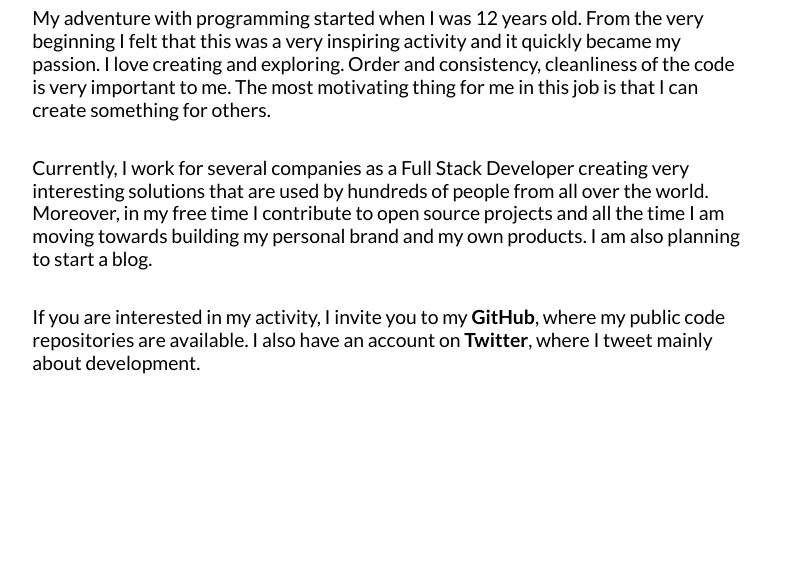
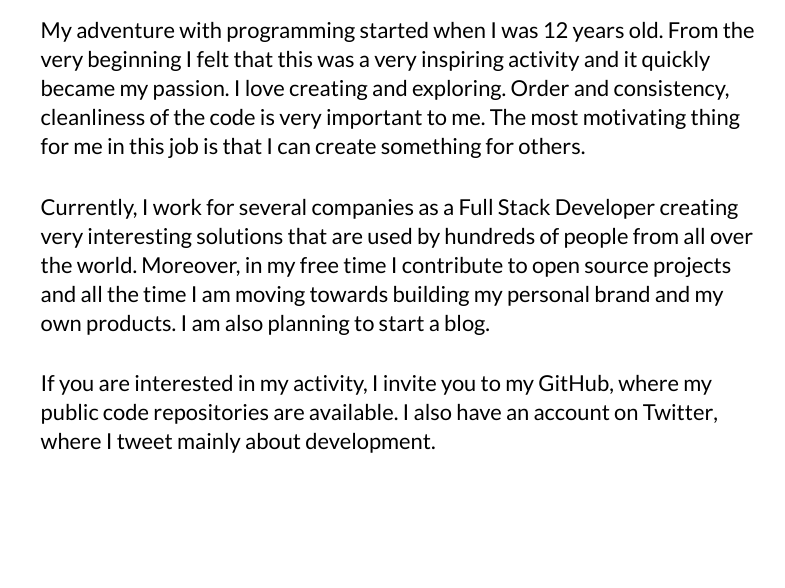
Before and after one commit to cyntler/website-mini, a website built with Parcel: page src/index.html in a window 1280 px wide. Shown: the part 212-800 px from the top of the page, without its empty margins (17-802 px from the left). Built offline with nearby package versions, Linux system fonts and the light colour scheme.

Commit message:
Update styles

```diff
--- a/src/index.scss
+++ b/src/index.scss
@@ -1,9 +1,14 @@
 :root {
   --font-family-lato: 'Lato', sans-serif;
-  --font-size-normal: 1.375rem;
-  --font-size-huge: 2.5rem;
+  --font-size-normal: 1.4rem;
+  --font-size-huge: 2.25rem;
   --color-primary: #ffffff;
   --color-secondary: #000000;
+  --logo-width: 2.25rem;
+  --heading-margin-top: 3.5rem;
+  --paragraph-max-width: 715px;
+  --paragraph-margin-top: 2rem;
+  --paragraph-line-height: 1.85rem;
 }
 
 * {
@@ -17,12 +22,12 @@ body {
 }
 
 html {
-  font-size: calc(60% + 0.35vw);
+  font-size: calc(70% + 0.35vw);
 }
 
 body {
   margin: 0;
-  padding: 3.5rem;
+  padding: 4.5vw;
   font-family: var(--font-family-lato);
   font-size: var(--font-size-normal);
   background-color: var(--color-primary);
@@ -30,28 +35,33 @@ body {
   -webkit-font-smoothing: antialiased;
 }
 
-img {
-  border: 0;
-  width: 2.5rem;
+a {
+  display: inline-block;
+
+  img {
+    display: block;
+    width: var(--logo-width);
+    border: 0;
+  }
 }
 
 h1 {
   font-size: var(--font-size-huge);
-  margin: 3.8rem 0 0 -1px;
+  margin: var(--heading-margin-top) 0 0 -1px;
   padding: 0;
   font-weight: bold;
 }
 
 p {
-  margin: 2.5rem 0 0 0;
-  font-weight: normal;
   width: 100%;
-  max-width: 715px;
-  line-height: 1.625rem;
+  max-width: var(--paragraph-max-width);
+  margin: var(--paragraph-margin-top) 0 0 0;
+  font-weight: lighter;
+  line-height: var(--paragraph-line-height);
 
   a {
     color: var(--color-secondary);
-    font-weight: bold;
+    font-weight: normal;
     text-decoration: none;
 
     &:hover {
```
